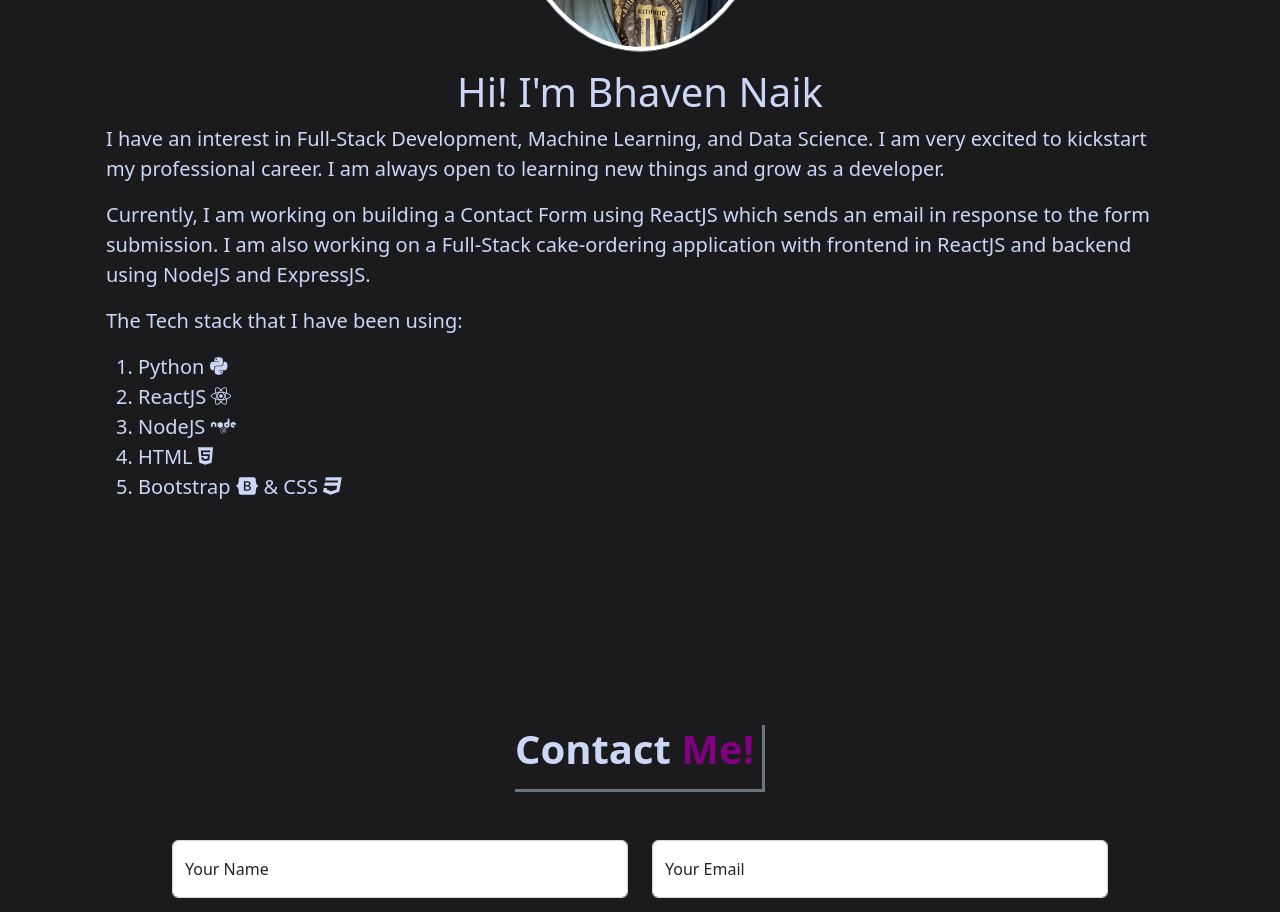
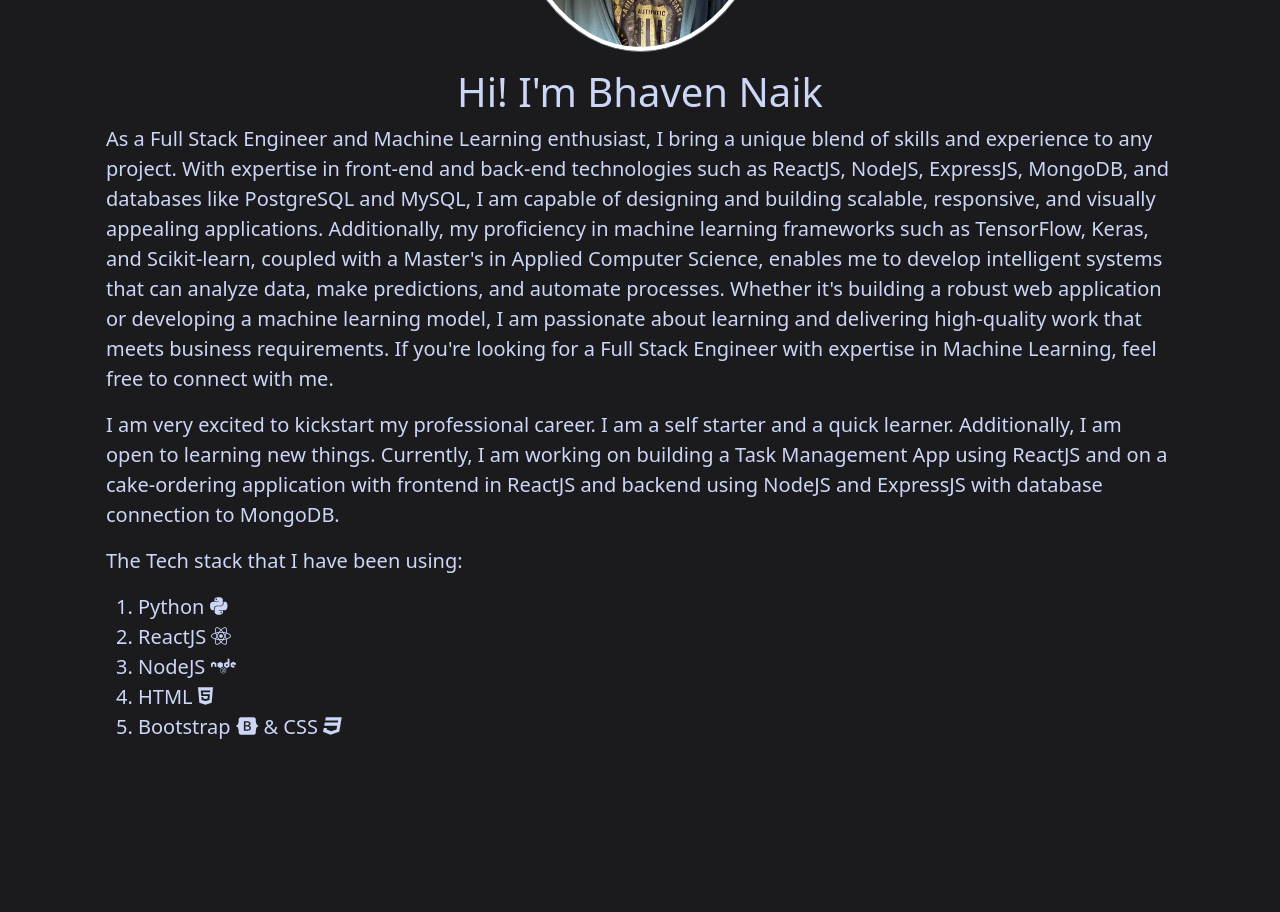
Before and after one commit to bhaven123/my-react-portfolio, a React (Create React App) app: page / in a window 1280 px wide. Shown: the part 2920-3832 px from the top of the page. Built offline with nearby package versions, Linux system fonts and the light colour scheme.

Commit message:
updated bio

```diff
--- a/src/components/pages/About.js
+++ b/src/components/pages/About.js
@@ -31,15 +31,28 @@
         <Container className="mb-0 fs-5" style={{ color: "#ccd6f6" }}>
           <h1 className="text-center">Hi! I'm Bhaven Naik</h1>
           <p className="text-justify">
-            I have an interest in Full-Stack Development, Machine Learning, and
-            Data Science. I am very excited to kickstart my professional career.
-            I am always open to learning new things and grow as a developer.
+            As a Full Stack Engineer and Machine Learning enthusiast, I bring a
+            unique blend of skills and experience to any project. With expertise
+            in front-end and back-end technologies such as ReactJS, NodeJS,
+            ExpressJS, MongoDB, and databases like PostgreSQL and MySQL, I am
+            capable of designing and building scalable, responsive, and visually
+            appealing applications. Additionally, my proficiency in machine
+            learning frameworks such as TensorFlow, Keras, and Scikit-learn,
+            coupled with a Master's in Applied Computer Science, enables me to
+            develop intelligent systems that can analyze data, make predictions,
+            and automate processes. Whether it's building a robust web
+            application or developing a machine learning model, I am passionate
+            about learning and delivering high-quality work that meets business
+            requirements. If you're looking for a Full Stack Engineer with
+            expertise in Machine Learning, feel free to connect with me.
           </p>
           <p className="text-justify">
-            Currently, I am working on building a Contact Form using ReactJS
-            which sends an email in response to the form submission. I am also
-            working on a Full-Stack cake-ordering application with frontend in
-            ReactJS and backend using NodeJS and ExpressJS.
+            I am very excited to kickstart my professional career. I am a self
+            starter and a quick learner. Additionally, I am open to learning new
+            things. Currently, I am working on building a Task Management App
+            using ReactJS and on a cake-ordering application with frontend in
+            ReactJS and backend using NodeJS and ExpressJS with database
+            connection to MongoDB.
           </p>
           <p className="">The Tech stack that I have been using:</p>
           <ol className="">
```
